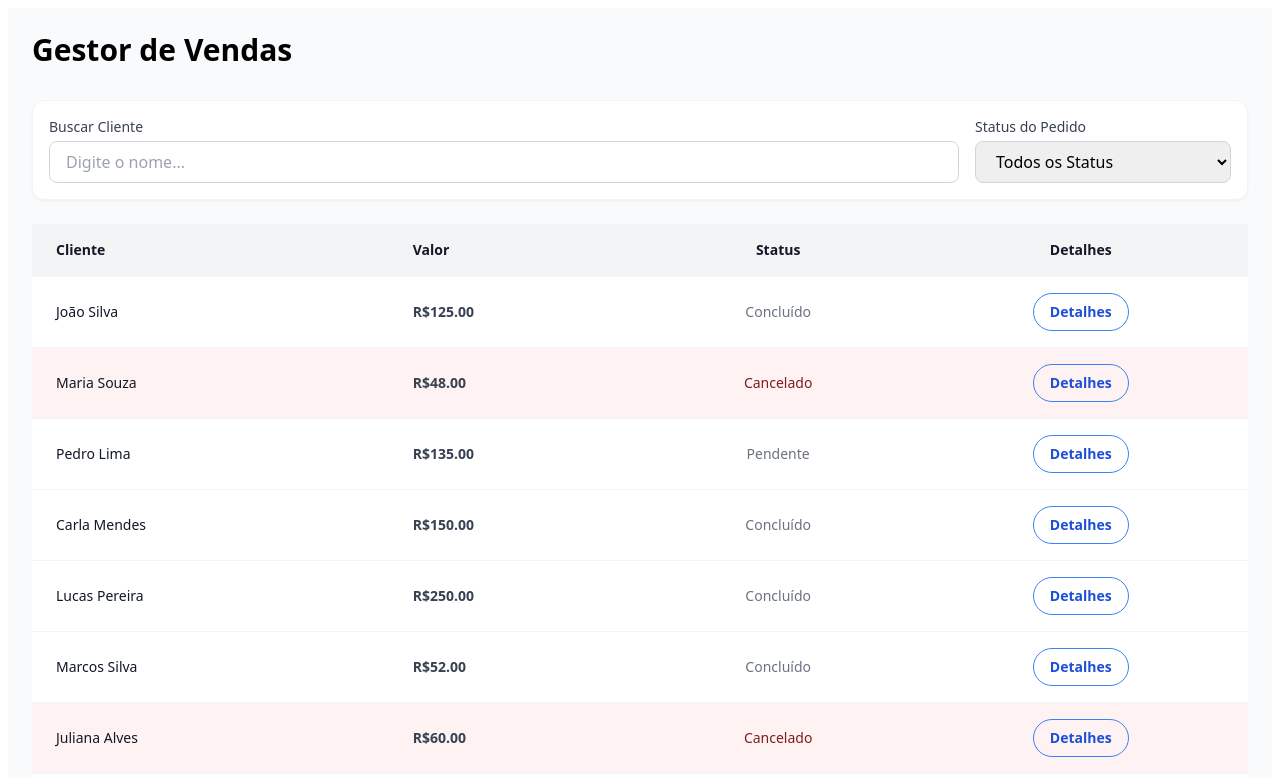
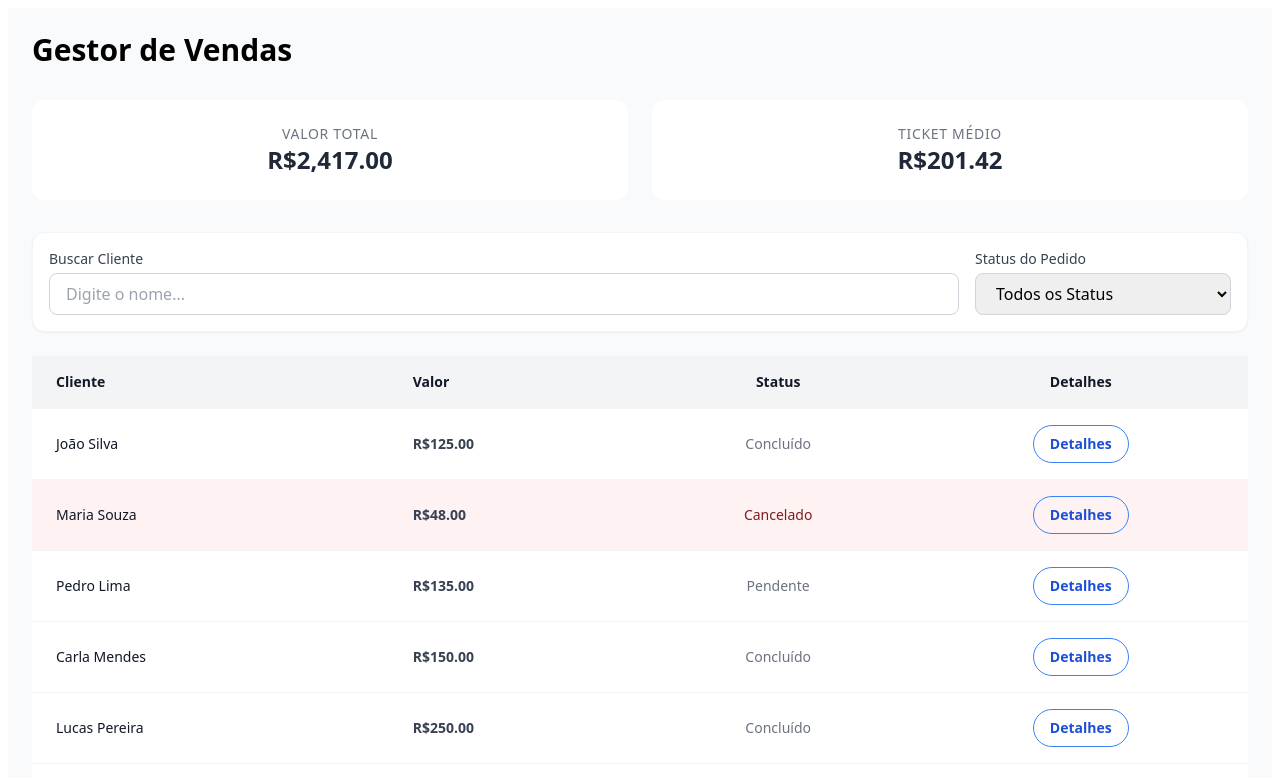
Before and after one commit to Alison-silva/Teste_Analista_AlisonSantosDaSilva, an Angular app: page / in a window 1280 px wide. Shown: the top 778 px of the page. Built offline with nearby package versions, Linux system fonts and the light colour scheme.

Commit message:
cards valor total e ticket médio

```diff
--- a/src/app/app.component.html
+++ b/src/app/app.component.html
@@ -3,6 +3,32 @@
     <div class="mb-8">
       <h1 class="text-3xl font-bold">Gestor de Vendas</h1>
     </div>
+
+    <div class="grid grid-cols-1 md:grid-cols-2 gap-6 mb-8">
+
+    <div class="bg-white p-6 rounded-xl">
+      <div class="flex flex-col items-center justify-center text-center">
+        <div>
+          <p class="text-sm font-medium text-gray-500 uppercase tracking-wider">Valor Total</p>
+          <h2 class="text-2xl font-bold text-gray-800">
+            {{ valorTotal | currency:'BRL' }}
+          </h2>
+        </div>
+      </div>
+    </div>
+
+    <div class="bg-white p-6 rounded-xl">
+      <div class="flex flex-col items-center justify-center text-center">
+        <div>
+          <p class="text-sm font-medium text-gray-500 uppercase tracking-wider">Ticket Médio</p>
+          <h2 class="text-2xl font-bold text-gray-800">
+            {{ ticketMedio | currency:'BRL' }}
+          </h2>
+        </div>
+      </div>
+    </div>
+
+  </div>
 
     <div class="mb-6 flex flex-col md:flex-row gap-4 bg-white p-4 rounded-xl shadow-sm border border-gray-100">
 
--- a/src/app/app.component.ts
+++ b/src/app/app.component.ts
@@ -14,12 +14,16 @@ export class AppComponent implements OnInit{
   filtroNome: string = '';
   filtroStatus: string = '';
 
+  valorTotal: number = 0;
+  ticketMedio: number = 0;
+
   constructor(private vendaService: VendaService){}
 
   ngOnInit() {
     this.vendaService.listarVendas().subscribe(dados =>{
       this.jsonVendas = dados;
       this.vendasFiltro = dados;
+      this.atualizarDashboard();
     });
   }
 
@@ -31,6 +35,10 @@ export class AppComponent implements OnInit{
     );
   }
 
-
+  atualizarDashboard(){
+    const valores = this.vendaService.calcularValor(this.jsonVendas);
+    this.valorTotal = valores.valorTotal;
+    this.ticketMedio = valores.valorTicketMedio;
+  }
 
 }
--- a/src/app/service/venda.service.ts
+++ b/src/app/service/venda.service.ts
@@ -21,7 +21,18 @@ export class VendaService {
       const buscarStatus = status === '' || venda.status === status;
       return buscarNome && buscarStatus;
     });
+  }
 
+  calcularValor(vendas: Venda[]){
+    const concluido = vendas.filter(v => {
+      const s = v.status.toLowerCase().trim();
+      return s === 'concluído';
+    });
+
+    const valorTotal = concluido.reduce((acc, curr) => acc + (Number(curr.valor) || 0), 0);
+    const valorTicketMedio = concluido.length > 0 ? valorTotal / concluido.length : 0;
+
+    return {valorTotal, valorTicketMedio};
   }
 
 }
```
